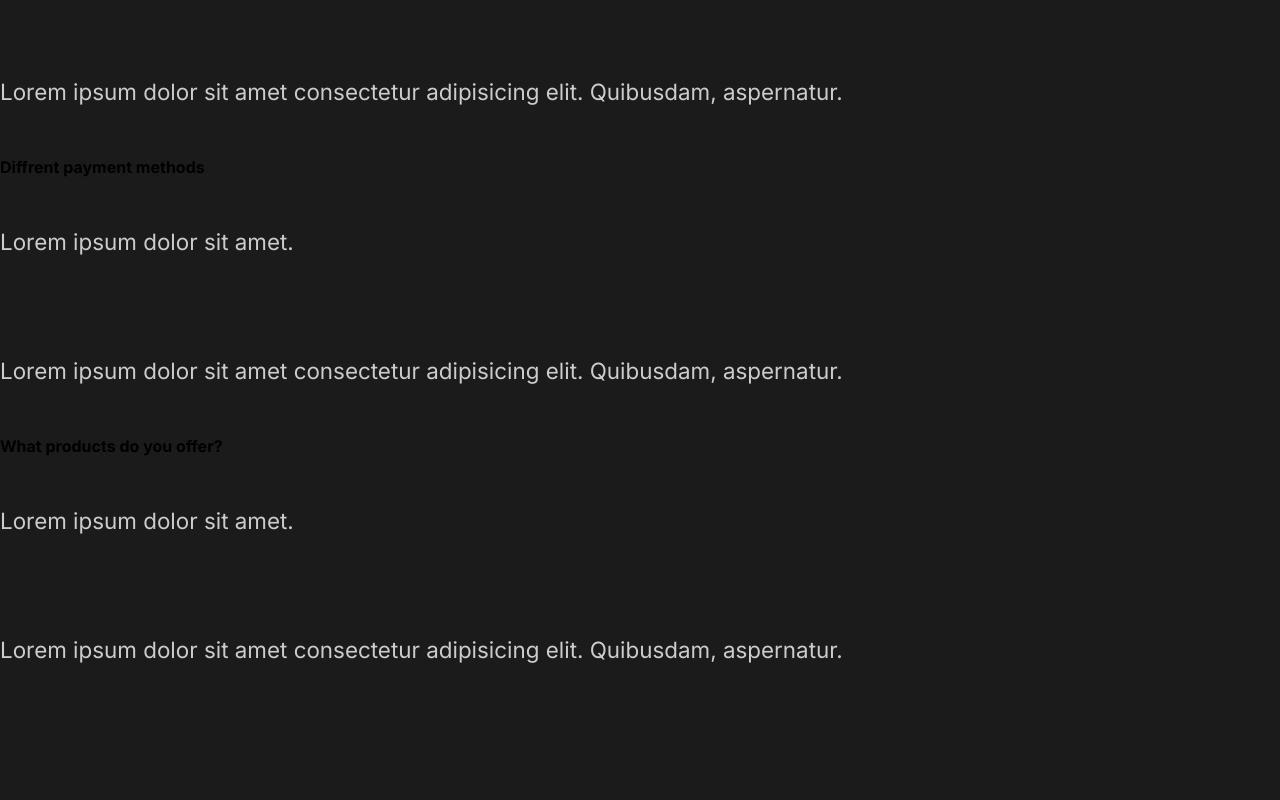
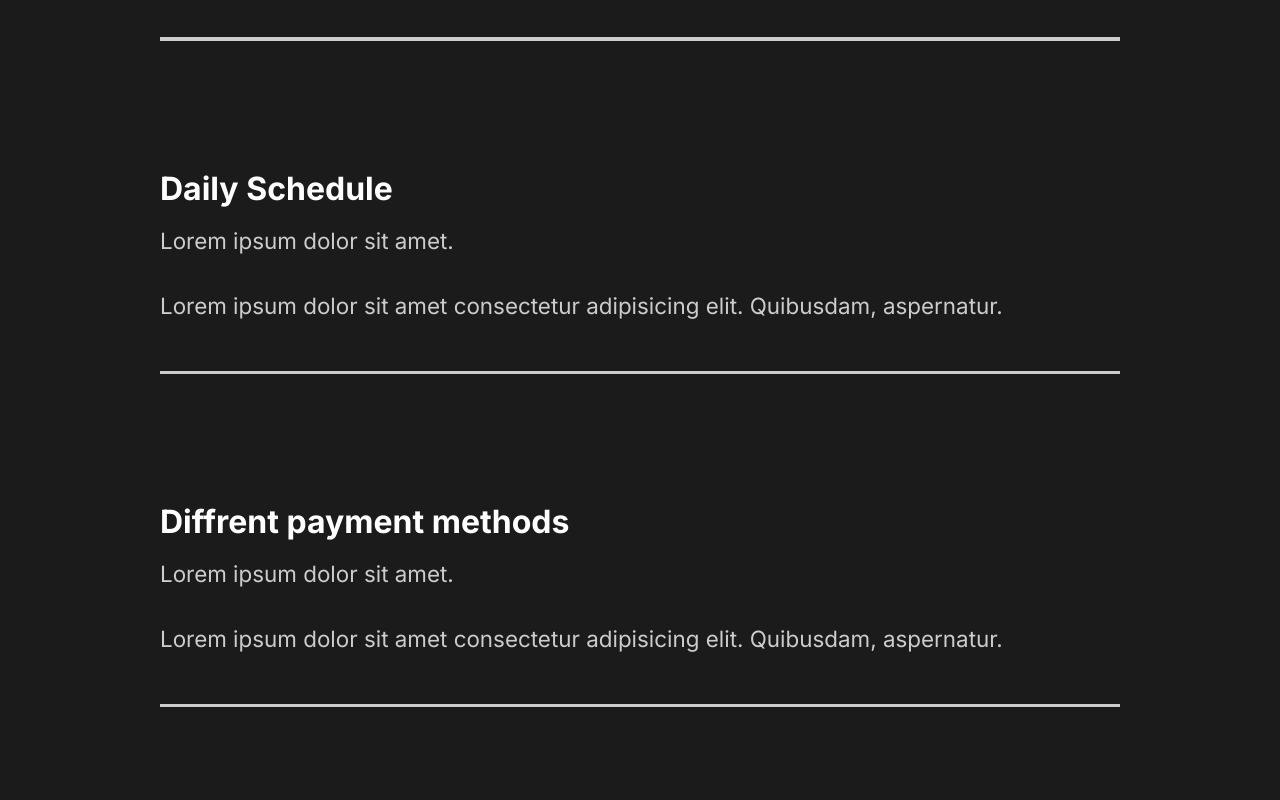
Before and after one commit to JoKeizer/website, a React (Create React App) app: page / in a window 1280 px wide. Shown: the part 2580-3380 px from the top of the page. Before the commit the page ends 3295 px from the top, so only its background shows below. Built offline with nearby package versions, Linux system fonts and the light colour scheme.

Commit message:
styles components Faq

```diff
--- a/src/components/FaqSection.js
+++ b/src/components/FaqSection.js
@@ -1,10 +1,13 @@
 
 import React from 'react'
+import styled from 'styled-components';
+
+import {LayoutSection, Descriptions, Image, Hide} from '../styles'
 
 const FaqSection = () => {
   return (
     <div>
-      <div className="faq">
+      <Faq>
         <h2>Any questions <span>FAQ</span></h2>
         <div className="question">
           <h4>How do I start?</h4>
@@ -12,6 +15,8 @@
             <p>Lorem ipsum dolor sit amet.</p>
             <p>Lorem ipsum dolor sit amet consectetur adipisicing elit. Quibusdam, aspernatur.</p>
           </div>
+          <div className="faq-line"></div>
+
         </div>
         <div className="question">
           <h4>Daily Schedule</h4>
@@ -19,6 +24,8 @@
             <p>Lorem ipsum dolor sit amet.</p>
             <p>Lorem ipsum dolor sit amet consectetur adipisicing elit. Quibusdam, aspernatur.</p>
           </div>
+          <div className="faq-line"></div>
+
         </div>
         <div className="question">
           <h4>Diffrent payment methods</h4>
@@ -26,6 +33,8 @@
             <p>Lorem ipsum dolor sit amet.</p>
             <p>Lorem ipsum dolor sit amet consectetur adipisicing elit. Quibusdam, aspernatur.</p>
           </div>
+          <div className="faq-line"></div>
+
         </div>
         <div className="question">
           <h4>What products do you offer?</h4>
@@ -33,10 +42,35 @@
             <p>Lorem ipsum dolor sit amet.</p>
             <p>Lorem ipsum dolor sit amet consectetur adipisicing elit. Quibusdam, aspernatur.</p>
           </div>
+          <div className="faq-line"></div>
         </div>
-      </div>
+      </Faq>
     </div>
   )
 }
 
+const Faq = styled(LayoutSection)`
+display: block;
+span {
+  display: block;
+}
+h2 {
+  padding-bottom: 2rem;
+  font-weight: lighter;
+}
+.faq-line {
+  background: #cccccc;
+  height: 0.2rem;
+  margin: 2rem 0rem;
+  width: 100%;
+}
+
+.question {
+  padding: 3rem 0rem;
+  p {
+    padding: 1rem 0rem;
+  }
+}
+`;
+
 export default FaqSection;
--- a/src/components/GlobalStyle.js
+++ b/src/components/GlobalStyle.js
@@ -38,6 +38,7 @@
 }
 h4 {
   font-weight: bold;
+  font-size: 2rem;
 }
 a {
   font-size: 1.1rem;
```
